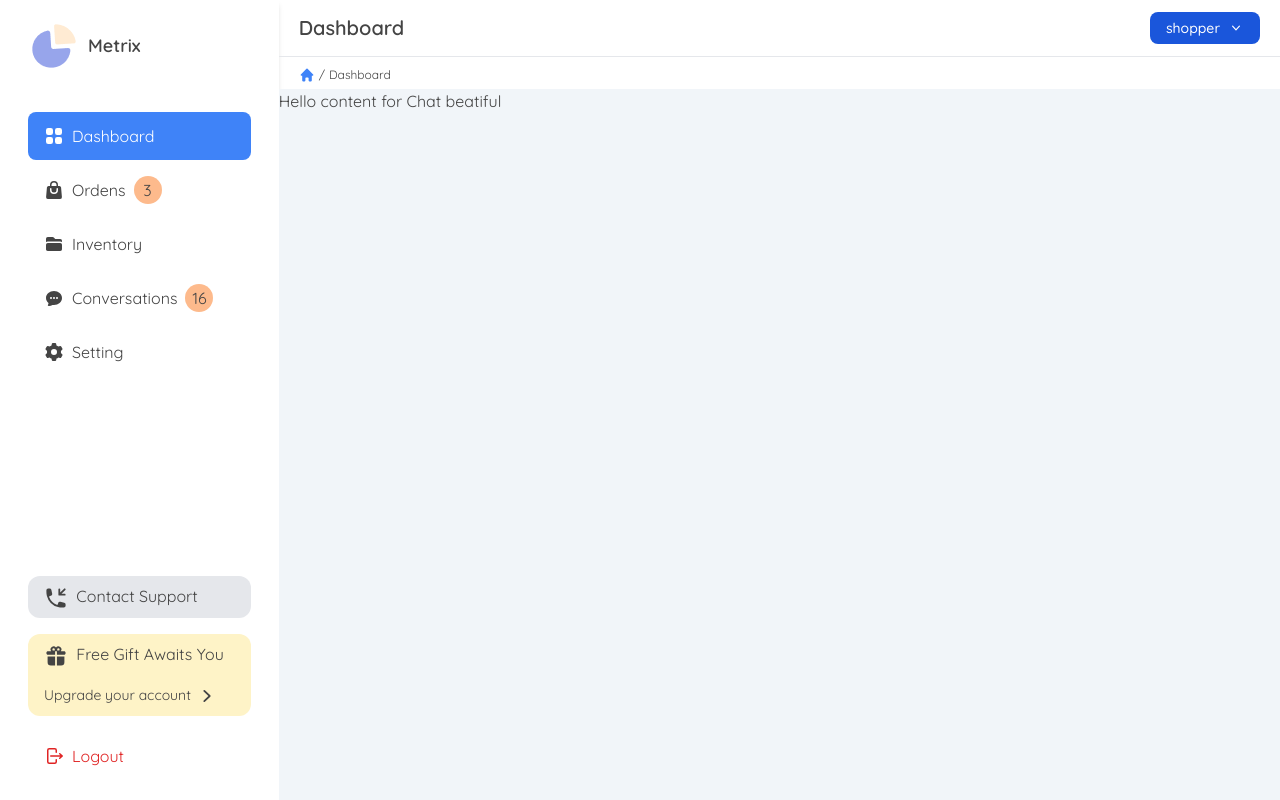
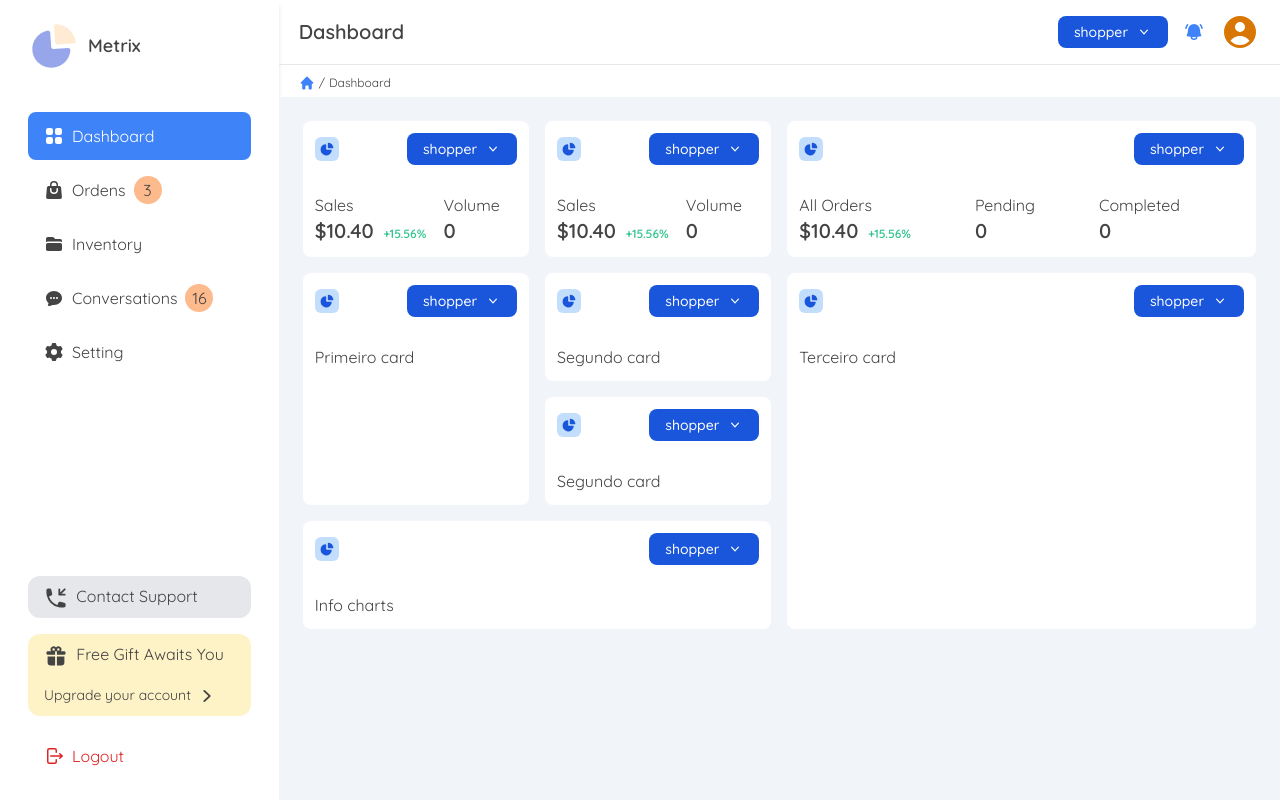
Before and after one commit to Ruan-Rita/Metrix-SaaS, a Next.js app in the folder client/: page /dashboard in a window 1280 px wide. Built offline with nearby package versions, Linux system fonts and the light colour scheme.

Commit message:
Client: changes card for dashboard and the header

```diff
--- a/client/components/Header/index.tsx
+++ b/client/components/Header/index.tsx
@@ -1,4 +1,4 @@
-import { HomeIcon } from "@heroicons/react/20/solid"
+import { BellAlertIcon, HomeIcon, UserCircleIcon } from "@heroicons/react/20/solid"
 import { useRouter } from "next/router"
 import { useEffect, useState } from "react"
 import Dropdown from "../core/Dropdown"
@@ -10,6 +10,7 @@ interface IHeader {
 export default function Header ({title}: IHeader) {
     const router = useRouter()
     const [historic, setHistoric] = useState([])
+    const photoProfile = null
 
     useEffect(() => {
         const current = router.asPath
@@ -23,7 +24,20 @@ export default function Header ({title}: IHeader) {
         <header className='h-max'>
             <div className="text-xl px-5 py-3 flex justify-between items-center font-bold">
                 {title}
-                <Dropdown items={['shopper', 'category', 'review']} />
+                <div className="flex items-center">
+                    <Dropdown items={['shopper', 'category', 'review']} />
+                    <BellAlertIcon className="w-5 h-5 mx-4 fill-blue-500" />
+                    <div>
+                        {
+                            photoProfile ? (
+                                <img src={photoProfile}/>
+                            ) : (
+                                <UserCircleIcon className="w-10 h-10 fill-amber-600" />
+                            )
+                        }
+                    </div>
+                </div>
+
             </div>
             <section className="px-5 py-1 flex items-baseline border-t border-gray-200">
                 <span>
--- a/client/components/InfoCard/InfoCard.tsx
+++ b/client/components/InfoCard/InfoCard.tsx
@@ -1,8 +1,23 @@
-export default function InfoCard ()
+import { ReactNode } from "react"
+import Dropdown from "../core/Dropdown"
+
+interface IInfoCard {
+    icon: ReactNode
+    children: ReactNode
+    bgIconColor: string
+    className?: string
+}
+export default function InfoCard ({icon, bgIconColor, children, className} : IInfoCard)
 {
     return (
-        <div>
-
+        <div className={`p-3 bg-white rounded-lg ${className}`} >
+            <div>
+                <div className="flex justify-between items-center mb-7">
+                    <div className={`w-6 h-6 rounded-md flex justify-center items-center ${bgIconColor}`}>{icon}</div>
+                    <Dropdown items={['shopper', 'category', 'review']} />
+                </div>
+                {children}
+            </div>
         </div>
     )
 }
--- a/client/components/Templates/Main.tsx
+++ b/client/components/Templates/Main.tsx
@@ -8,7 +8,7 @@ export default function MainTemplate ({children, title}) {
             <SideBar />
             <div className="flex-grow flex flex-col">
                 <Header title={title} />
-                <section className="bg-slate-100 flex-grow">
+                <section className="bg-slate-100 flex-grow pt-6 px-6">
                     {children}
                 </section>
             </div>
--- a/client/pages/dashboard/index.tsx
+++ b/client/pages/dashboard/index.tsx
@@ -1,9 +1,79 @@
+import { ChartPieIcon } from "@heroicons/react/20/solid";
+import InfoCard from "../../components/InfoCard/InfoCard";
 import MainTemplate from "../../components/Templates/Main";
 
 export default function Home() {
   return (
     <MainTemplate title="Dashboard">
-      Hello content for Chat beatiful
+      <div className="grid grid-cols-4 gap-4">
+        <InfoCard bgIconColor="bg-blue-200" icon={<ChartPieIcon className="fill-blue-700 w-4 h-4"/>}>
+          <div className="flex justify-between">
+            <div className="flex-grow">
+              <h4>Sales</h4>
+              <h1 className="text-xl font-bold">$10.40 <span className="ml-1 text-green-400 text-xs">+15.56%</span></h1>
+            </div>
+            <div className="flex-grow">
+              <h4>Volume</h4>
+              <h1 className="text-xl font-bold">0</h1>
+            </div>
+          </div>
+        </InfoCard>
+        <InfoCard bgIconColor="bg-blue-200" icon={<ChartPieIcon className="fill-blue-700 w-4 h-4"/>}>
+          <div className="flex justify-between">
+            <div className="flex-grow">
+              <h4>Sales</h4>
+              <h1 className="text-xl font-bold">$10.40 <span className="ml-1 text-green-400 text-xs">+15.56%</span></h1>
+            </div>
+            <div className="flex-grow">
+              <h4>Volume</h4>
+              <h1 className="text-xl font-bold">0</h1>
+            </div>
+          </div>
+        </InfoCard>
+        <div className="col-span-2">
+          <InfoCard bgIconColor="bg-blue-200" icon={<ChartPieIcon className="fill-blue-700 w-4 h-4"/>}>
+          <div className="flex justify-between">
+            <div className="flex-grow">
+              <h4>All Orders</h4>
+              <h1 className="text-xl font-bold">$10.40 <span className="ml-1 text-green-400 text-xs">+15.56%</span></h1>
+            </div>
+            <div className="flex-grow">
+              <h4>Pending</h4>
+              <h1 className="text-xl font-bold">0</h1>
+            </div>
+            <div className="flex-grow">
+              <h4>Completed</h4>
+              <h1 className="text-xl font-bold">0</h1>
+            </div>
+          </div>
+          </InfoCard>
+        </div>
+      </div>
+      <div className="grid grid-cols-2 gap-4 mt-4">
+        <div>
+          <div className="grid grid-cols-2 gap-4 mb-4">
+            <InfoCard bgIconColor="bg-blue-200" icon={<ChartPieIcon className="fill-blue-700 w-4 h-4"/>}>
+              Primeiro card
+            </InfoCard>
+            <div>
+              <InfoCard bgIconColor="bg-blue-200" icon={<ChartPieIcon className="fill-blue-700 w-4 h-4"/>}>
+                Segundo card
+              </InfoCard>
+              <div className="mt-4">
+                <InfoCard bgIconColor="bg-blue-200" icon={<ChartPieIcon className="fill-blue-700 w-4 h-4"/>}>
+                  Segundo card
+                </InfoCard>
+              </div>
+            </div>
+          </div>
+          <InfoCard bgIconColor="bg-blue-200" icon={<ChartPieIcon className="fill-blue-700 w-4 h-4"/>}>
+            Info charts
+          </InfoCard>
+        </div>
+        <InfoCard className="h-full" bgIconColor="bg-blue-200" icon={<ChartPieIcon className="fill-blue-700 w-4 h-4"/>}>
+          Terceiro card
+        </InfoCard>
+      </div>
     </MainTemplate>
   )
 }
```
